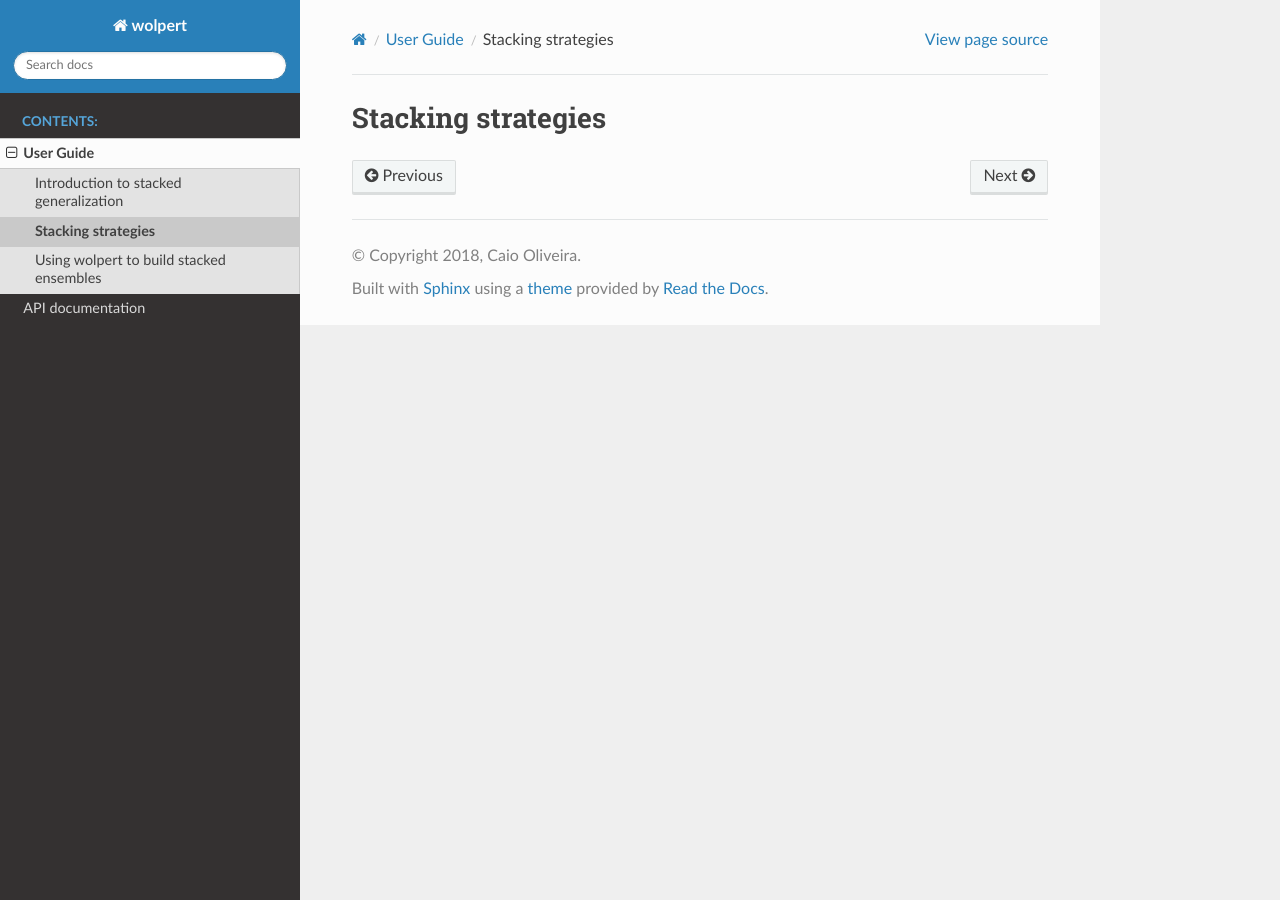
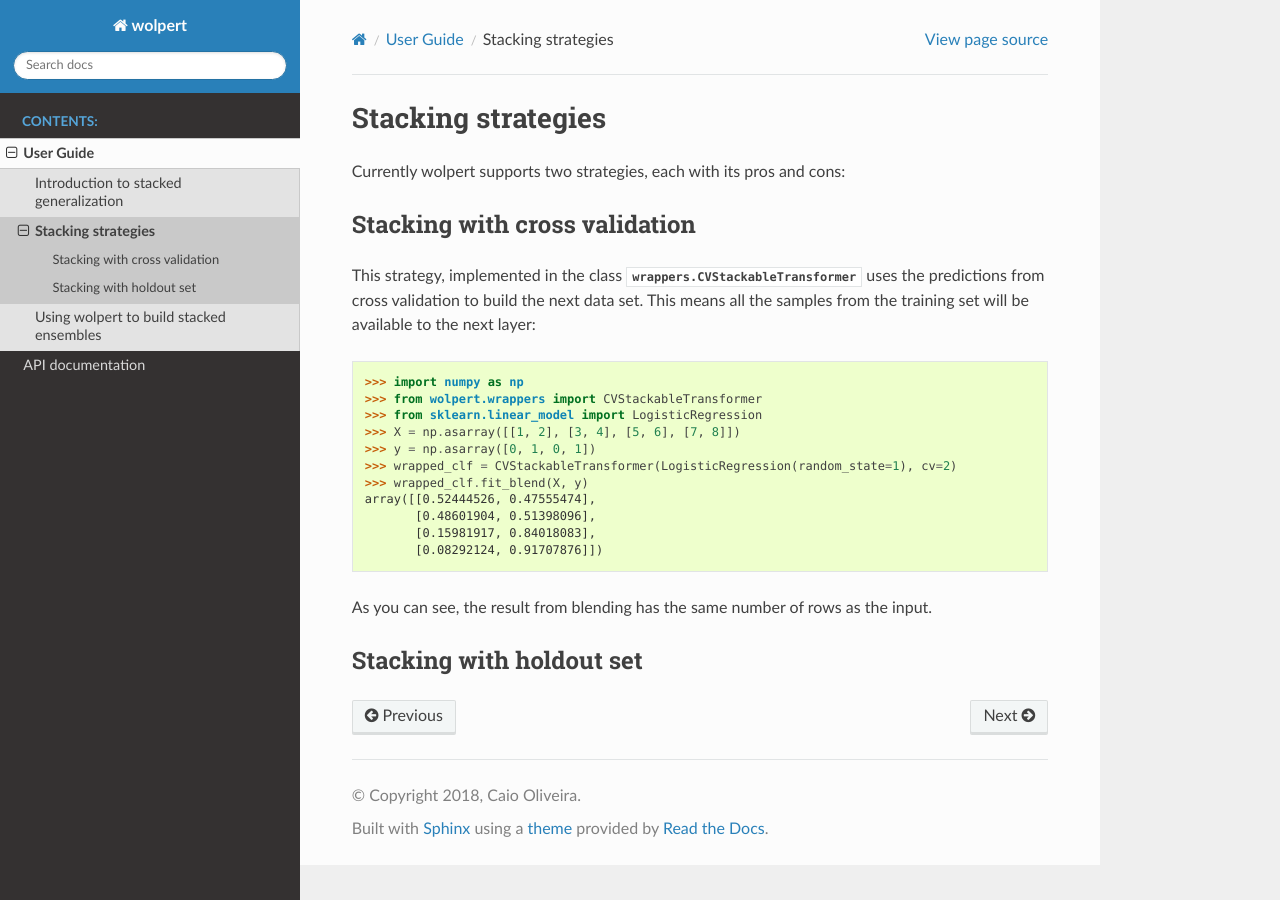
Before and after one commit to caioaao/wolpert, a Sphinx documentation site: the page built from docs/source/user_guide/strategies.rst, in a window 1280 px wide. Built offline with Sphinx 7.4.7 and the Read the Docs theme 2.0.0, drawn with Linux system fonts in a browser that asks for light colours.

Commit message:
started stacking strategies

```diff
--- a/docs/source/user_guide/strategies.rst
+++ b/docs/source/user_guide/strategies.rst
@@ -2,3 +2,32 @@
 
 Stacking strategies
 ===================
+
+Currently wolpert supports two strategies, each with its pros and cons:
+
+Stacking with cross validation
+------------------------------
+
+.. currentmodule:: wolpert
+
+This strategy, implemented in the class :class:`wrappers.CVStackableTransformer` uses the predictions from cross validation to build the next data set. This means all the samples from the training set will be available to the next layer:
+
+.. doctest::
+
+   >>> import numpy as np
+   >>> from wolpert.wrappers import CVStackableTransformer
+   >>> from sklearn.linear_model import LogisticRegression
+   >>> X = np.asarray([[1, 2], [3, 4], [5, 6], [7, 8]])
+   >>> y = np.asarray([0, 1, 0, 1])
+   >>> wrapped_clf = CVStackableTransformer(LogisticRegression(random_state=1), cv=2)
+   >>> wrapped_clf.fit_blend(X, y)
+   array([[0.52444526, 0.47555474],
+          [0.48601904, 0.51398096],
+          [0.15981917, 0.84018083],
+          [0.08292124, 0.91707876]])
+
+As you can see, the result from blending has the same number of rows as the input.
+
+
+Stacking with holdout set
+-------------------------
```
